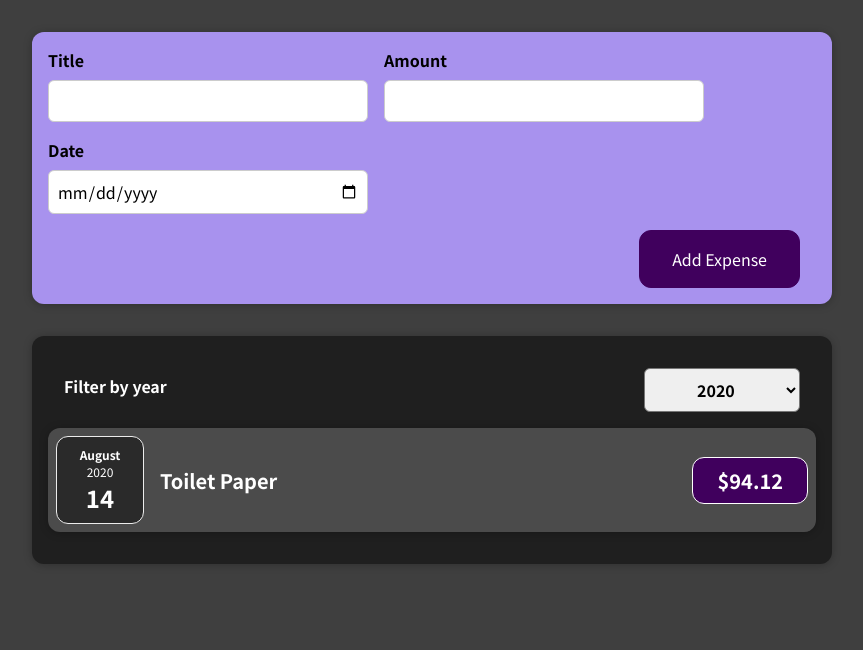
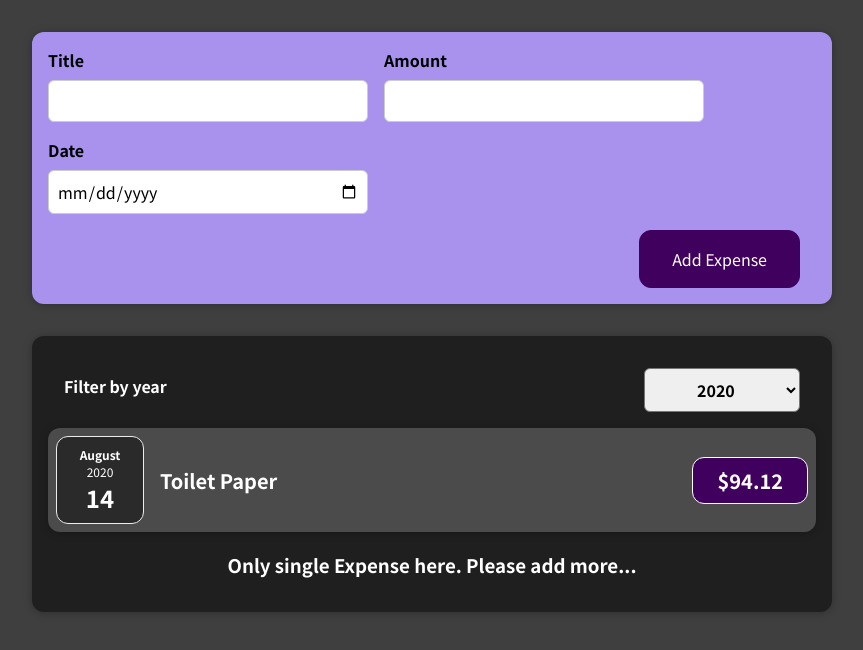
Before and after one commit to bipins867/Getting-Started-With-React, a React (Create React App) app: page / in a window 1280 px wide. Shown: the top 650 px of the page, without its empty margins (208-1071 px from the left). Built offline with nearby package versions, Linux system fonts and the light colour scheme.

Commit message:
Handling no expense output

```diff
--- a/src/components/Expenses/ExpenseItem.js
+++ b/src/components/Expenses/ExpenseItem.js
@@ -8,15 +8,15 @@ const ExpenseItem = (props) => {
   // function clickHandler() {}
 
   return (
-    <Card className='expense-item'>
-      <ExpenseDate date={props.date} />
-      <div className='expense-item__description'>
-        <h2>{props.title}</h2>
-        <div className='expense-item__price'>${props.amount}</div>
-      </div>
-
-
-    </Card>
+    <li>
+      <Card className="expense-item">
+        <ExpenseDate date={props.date} />
+        <div className="expense-item__description">
+          <h2>{props.title}</h2>
+          <div className="expense-item__price">${props.amount}</div>
+        </div>
+      </Card>
+    </li>
   );
 }
 
--- a/src/components/Expenses/Expenses.css
+++ b/src/components/Expenses/Expenses.css
@@ -5,3 +5,7 @@
   width: 50rem;
   max-width: 95%;
 }
+
+p{
+  background-color: whitesmoke;
+}
--- a/src/components/Expenses/Expenses.js
+++ b/src/components/Expenses/Expenses.js
@@ -1,37 +1,31 @@
-import React, { useState } from 'react';
+import React, { useState } from "react";
 
-import ExpenseItem from './ExpenseItem';
-import Card from '../UI/Card';
-import ExpensesFilter from './ExpensesFilter';
-import './Expenses.css';
+import ExpenseItem from "./ExpenseItem";
+import Card from "../UI/Card";
+import ExpensesFilter from "./ExpensesFilter";
+import "./Expenses.css";
+import ExpensesList from "./ExpensesList";
+const Expenses = (props) => {
+  const [filteredYear, setFilteredYear] = useState("2020");
 
-const Expenses = (props) => {
-  const [filteredYear, setFilteredYear] = useState('2020');
-
-  const filterChangeHandler = selectedYear => {
-
+  const filterChangeHandler = (selectedYear) => {
     setFilteredYear(selectedYear);
   };
 
-  const yearExpense=props.items.filter(expense=>expense.date.getFullYear()==filteredYear)
+  const yearExpense = props.items.filter(
+    (expense) => expense.date.getFullYear() == filteredYear
+  );
 
-  const expenseList=yearExpense.map((expense) => {
-    return (
-      <ExpenseItem
-        key={expense.id}
-        title={expense.title}
-        amount={expense.amount}
-        date={expense.date}
-      />
-    );
-  });
+
+
   return (
     <div>
-      <Card className='expenses'>
-        <ExpensesFilter selected={filteredYear} onChangeFilter={filterChangeHandler} />
-        {expenseList}
-
-
+      <Card className="expenses">
+        <ExpensesFilter
+          selected={filteredYear}
+          onChangeFilter={filterChangeHandler}
+        />
+        <ExpensesList expenses={yearExpense}/>
       </Card>
     </div>
   );
--- /dev/null
+++ b/src/components/Expenses/ExpensesList.css
@@ -0,0 +1,9 @@
+.expenses-list {
+    list-style: none;
+    padding: 0;
+}
+
+.expenses-list__fallback {
+    color: white;
+    text-align: center;
+}
--- /dev/null
+++ b/src/components/Expenses/ExpensesList.js
@@ -0,0 +1,35 @@
+import './ExpensesList.css'
+import ExpenseItem from './ExpenseItem';
+
+export default props=>{
+    const yearExpense=props.expenses;
+
+
+    const expenseList = yearExpense.map((expense) => {
+      return (
+        <ExpenseItem
+          key={expense.id}
+          title={expense.title}
+          amount={expense.amount}
+          date={expense.date}
+        />
+      );
+    });
+
+
+    if(yearExpense.length===0){
+        return <h2 className="expenses-list__fallback">No Expenses Found</h2>;
+    }
+    else if(yearExpense.length===1){
+        return (
+          <div>
+            <ul className="expenses-list">{expenseList}</ul>
+            <h3 className="expenses-list__fallback">
+              Only single Expense here. Please add more...
+            </h3>
+          </div>
+        );
+    }
+
+    return <ul className='expenses-list'>{expenseList}</ul>;
+}
```
